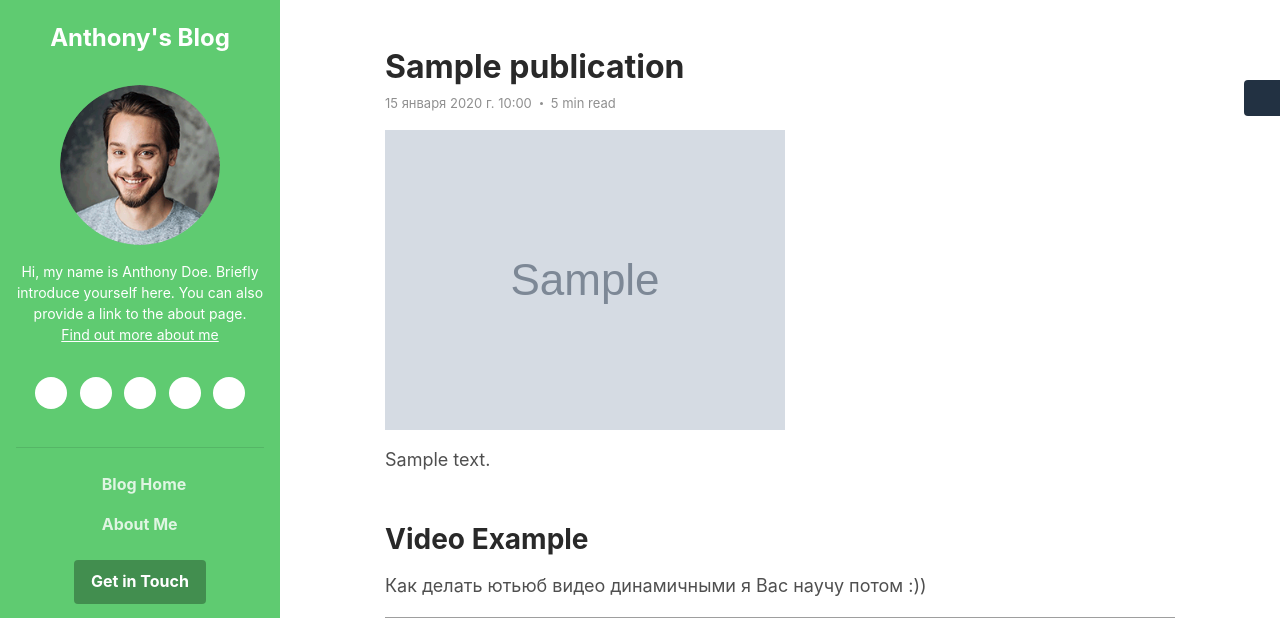
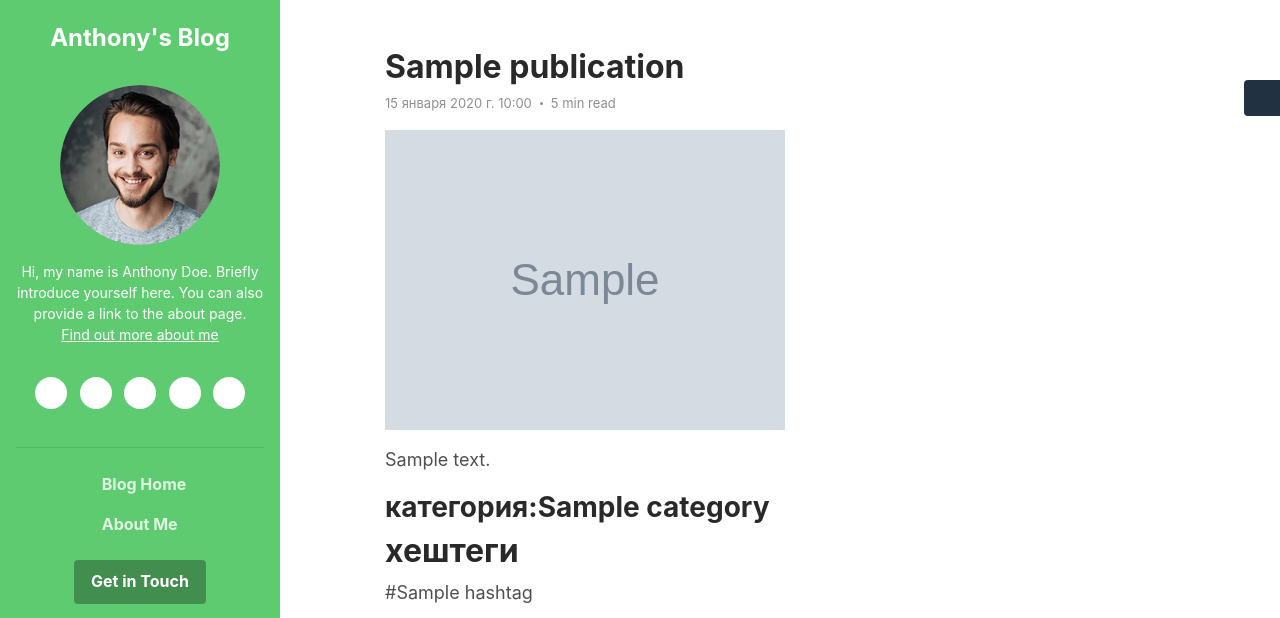
Before and after one commit to Elmurza1/limon, a Django app: page /publication/1 in a window 1280 px wide; the page is wider, and only the part inside the window is pictured. Shown: the top 618 px of that part. Run offline with Django 5.2, Linux system fonts and the light colour scheme; tables that the repository leaves empty hold one stand-in row (values such as "Sample post"); grey boxes marked "Sample" are stand-in pictures; some libraries are stand-ins or nearby versions; grey boxes are pictures that could not be loaded.

Commit message:
category, hastag

```diff
--- a/journal/models.py
+++ b/journal/models.py
@@ -4,7 +4,7 @@ from django.db import models
 # Create your models here.
 
 class Category(models.Model):
-    title = models.CharField
+    title = models.CharField(max_length=120, default=True)
 
     def __str__(self):
         return self.title
@@ -16,13 +16,14 @@ class Hashtag(models.Model):
         return self.title
 
 class Publication(models.Model):
-    category = models.ForeignKey(Category, on_delete=models.CASCADE, null=True)
+    category = models.ForeignKey(Category, on_delete=models.CASCADE, null=True, related_name='publication')
     hashtags = models.ManyToManyField(Hashtag, null=True)
     title = models.CharField(max_length=255)
     data = models.DateTimeField()
     img = models.ImageField()
     short_description = models.TextField()
     description = models.TextField()
+    is_active = models.BooleanField(default=True)
 
 
 class AboutMe(models.Model):
@@ -31,8 +32,8 @@ class AboutMe(models.Model):
     # blog = models.TextField()
     # skills = models.TextField()
     # project = models.TextField()
-    # img = models.ImageField()
-    # imgs = models.ImageField()
+    img = models.ImageField(null=True)
+    imgs = models.ImageField(null=True)
     data = models.DateField(null=True)
 
 
--- a/journal/views.py
+++ b/journal/views.py
@@ -1,7 +1,7 @@
 from django.http import HttpResponse
 #rom django.shortcuts import renderfrom
 from django.views.generic import TemplateView
-from .models import Publication, AboutMe, Newsletter
+from .models import Publication, AboutMe, Newsletter, Category, Hashtag
 
 
 # Create your views here.
@@ -11,7 +11,7 @@ class HomeView(TemplateView):
 
     def  get_context_data(self, **kwargs):
       context = {
-        'publication_list': Publication.objects.all()
+        'publication_list': Publication.objects.filter(is_active=True)
     }
       return context
 
@@ -20,7 +20,7 @@ class AboutView(TemplateView):
 
     def get_context_data(self, **kwargs):
        context = {
-        'about_me': AboutMe.objects.first()
+        'about': AboutMe.objects.first()
        }
        return context
 
@@ -31,20 +31,22 @@ class PublicationView(TemplateView):
     def get_context_data(self, **kwargs):
         publication_pk = kwargs['pk']
         context = {
-            'publication_list': Publication.objects.get(id=publication_pk)
+            'publication_list': Publication.objects.get(id=publication_pk),
+            'hashtag': Hashtag.objects.all(),
+            'category': Category.objects.first()
         }
         return context
 
-class PublicationView(TemplateView):
-    template_name = 'publication-detail.html'
-
-    def  get_context_data(self, **kwargs):
-     blog_pk = kwargs['pk']
-
-     context = {
-        'publication_list': Publication.objects.get(id=blog_pk)
-    }
-     return context
+# class PublicationView(TemplateView):
+#     template_name = 'publication-detail.html'
+#
+#     def  get_context_data(self, **kwargs):
+#      blog_pk = kwargs['pk']
+#
+#      context = {
+#         'publication_list': Publication.objects.get(id=blog_pk)
+#     }
+#      return context
 
 def newsletter_email_view(request):
     print('это ваш данные от ПОСТ запроса', request.POST)
--- a/templates/about.html
+++ b/templates/about.html
@@ -69,11 +69,11 @@
 
 	    <article class="about-section py-5">
 			<div class="container">
-				{{about_me.description|safe  }}
+				{{about.description|safe  }}
 <!--			    <h2 class="title mb-3">обо мне</h2>-->
 
 <!--			    <p>{{about_me.i}}</p>-->
-<!--			    <figure><img class="img-fluid" src="{{about_me.img.url}}" alt="image"></figure>-->
+			    <figure><img class="img-fluid" src="{{about.img.url}}" alt="image"></figure>
 <!--			    <h5 class="mt-5">о блоге</h5>-->
 <!--			    <p>{{about_me.blog}}</p>-->
 <!--			    <h5 class="mt-5">мои скиллы</h5>-->
@@ -81,7 +81,7 @@
 <!--			    <h5 class="mt-5">мои проекты</h5>-->
 <!--			    <p>{{about_me.project}}</p>-->
 
-<!--			    <figure><a href="https://made4dev.com"><img class="img-fluid" src="{{about_me.imgs.url}}" alt="image"></a></figure>-->
+			    <figure><a href="https://made4dev.com"><img class="img-fluid" src="{{about.imgs.url}}" alt="image"></a></figure>
 	    </div>
 	    </article><!--//about-section-->
 
--- a/templates/publication-detail.html
+++ b/templates/publication-detail.html
@@ -83,6 +83,12 @@
 				        <a href="https://made4dev.com"><img class="img-fluid" src="{{publication_list.img.url}}" alt="image"></a>
 				    </figure>
 				    <p>{{publication_list.description}}</p>
+					<h3>категория:{{publication_list.category.title}}</h3>
+					<h2>хештеги</h2>
+					{%for item in hashtag%}
+
+					<p>#{{item.title}}</p>
+					{%endfor%}
 
 				    <h3 class="mt-5 mb-3">Video Example</h3>
 				    <p>Как делать ютьюб видео динамичными я Вас научу потом :))</p>
```
Also changed, not shown: journal/admin.py (+11 -1 lines), journal/migrations/0007_aboutme_img_aboutme_imgs_alter_aboutme_description.py (added), journal/migrations/0008_publication_is_active.py (added), journal/migrations/0009_category_title.py (added), journal/migrations/0010_alter_publication_category.py (added).
